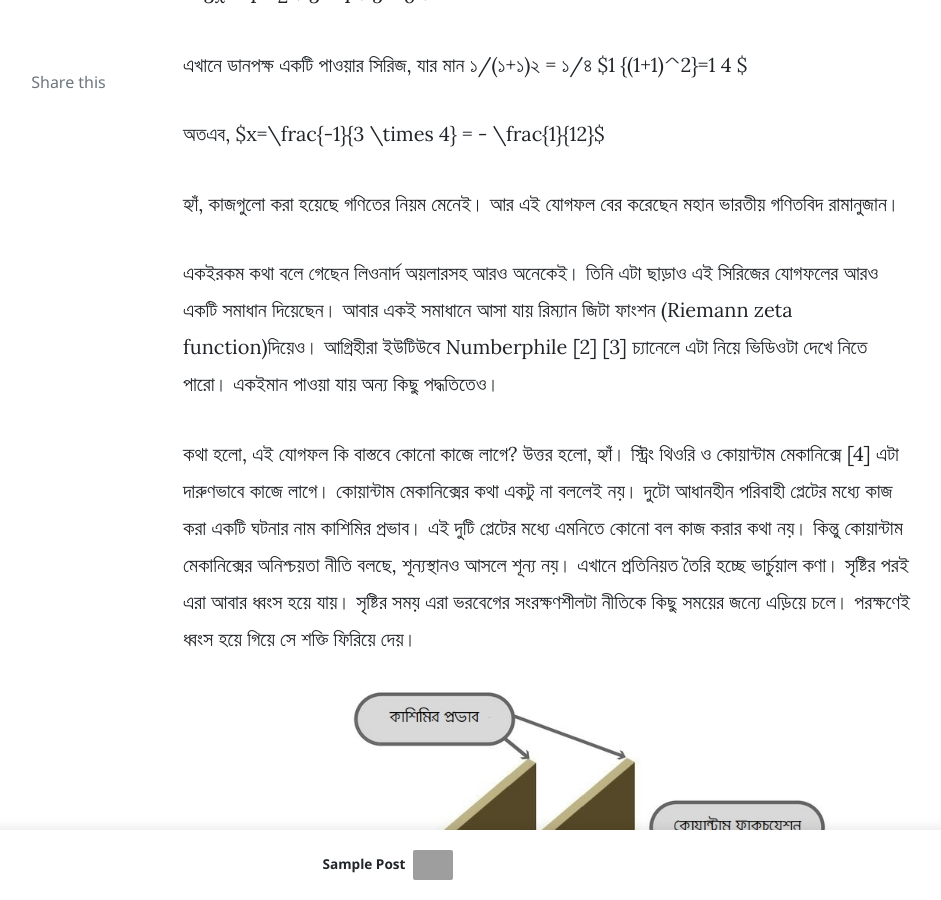
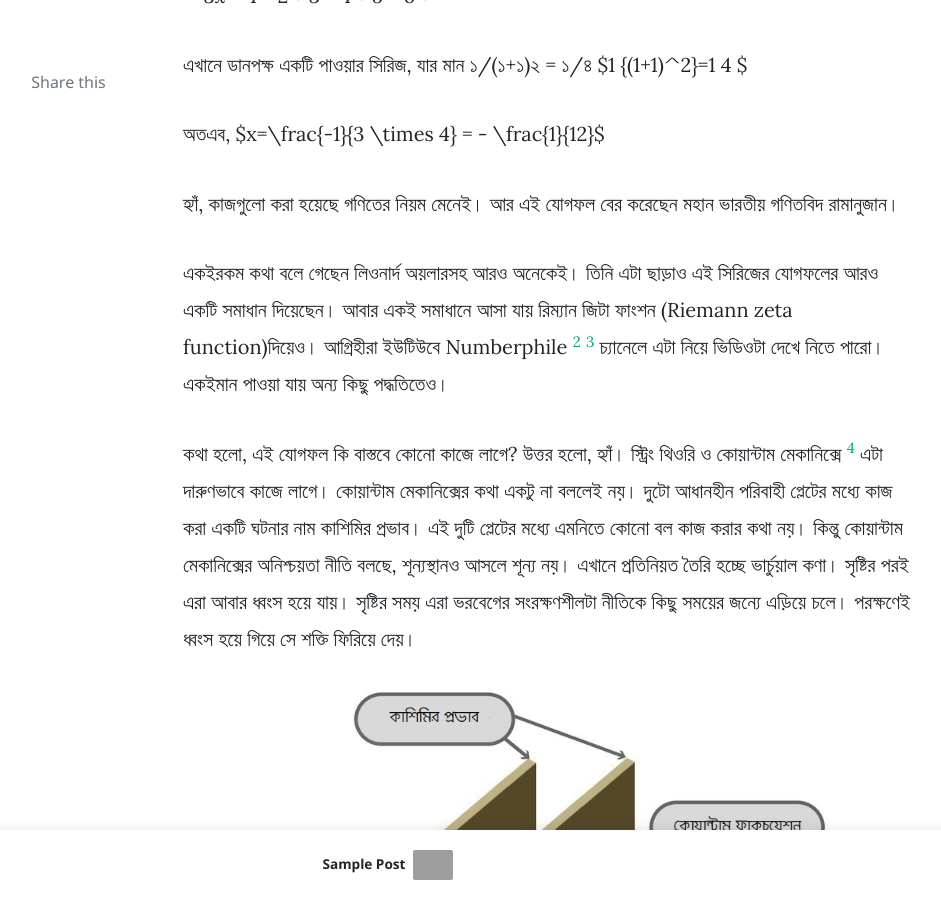
Before and after one commit to mahmudstat/smstudy, a Jekyll site: the page built from _posts/2021-01-25-nsum.md, in a window 1280 px wide and 900 px high, scrolled down 7359 px. Shown: the whole window, without its empty margins (187-1128 px from the left). Built offline with Jekyll 4.4.1, drawn with Linux system fonts in a browser that asks for light colours; nearby versions of some CDN libraries; comment, search, counter and statistics services are not loaded; some of the changed text lies outside the part shown; grey boxes are pictures that could not be loaded.

Commit message:
Correct footnote

```diff
--- a/_posts/2021-01-25-nsum.md
+++ b/_posts/2021-01-25-nsum.md
@@ -70,7 +70,7 @@ $\\frac 1 2 + \\frac 1 4 + \\frac 1 8$
 একটি পূর্ণ আপেল। মানে ১। ধারাটির দিকে তাকালেই বোঝা যায়, আসলে কীভাবে ১
 ধীরে ধীরে খণ্ড খণ্ড হচ্ছে।
 
-চাইলে এটাও ফর্মুলা দিয়ে করে দেখতে পরেন। [1]
+চাইলে এটাও ফর্মুলা দিয়ে করে দেখতে পরেন। [^1]
 
 তার মানে অসীম পরিমাণ পদের যোগফলও বের করা যায় অনেক সময়। প্রশ্ন হলো কোন
 সময়? এটা জানতে হলে দেখতে হবে সংখ্যাগুলোর যোগফল ক্রমেই নির্দিষ্ট কোনো
@@ -193,11 +193,11 @@ $
 একইরকম কথা বলে গেছেন লিওনার্দ অয়লারসহ আরও অনেকেই। তিনি এটা ছাড়াও এই
 সিরিজের যোগফলের আরও একটি সমাধান দিয়েছেন। আবার একই সমাধানে আসা যায়
 রিম্যান জিটা ফাংশন (Riemann zeta function)দিয়েও। আগ্রিহীরা ইউটিউবে
-Numberphile [2] [3] চ্যানেলে এটা নিয়ে ভিডিওটা দেখে নিতে পারো। একইমান
+Numberphile [^2] [^3] চ্যানেলে এটা নিয়ে ভিডিওটা দেখে নিতে পারো। একইমান
 পাওয়া যায় অন্য কিছু পদ্ধতিতেও।
 
 কথা হলো, এই যোগফল কি বাস্তবে কোনো কাজে লাগে? উত্তর হলো, হ্যাঁ। স্ট্রিং
-থিওরি ও কোয়ান্টাম মেকানিক্সে [4] এটা দারুণভাবে কাজে লাগে। কোয়ান্টাম
+থিওরি ও কোয়ান্টাম মেকানিক্সে [^4] এটা দারুণভাবে কাজে লাগে। কোয়ান্টাম
 মেকানিক্সের কথা একটু না বললেই নয়। দুটো আধানহীন পরিবাহী প্লেটের মধ্যে কাজ
 করা একটি ঘটনার নাম কাশিমির প্রভাব। এই দুটি প্লেটের মধ্যে এমনিতে কোনো বল
 কাজ করার কথা নয়। কিন্তু কোয়ান্টাম মেকানিক্সের অনিশ্চয়তা নীতি বলছে,
```
